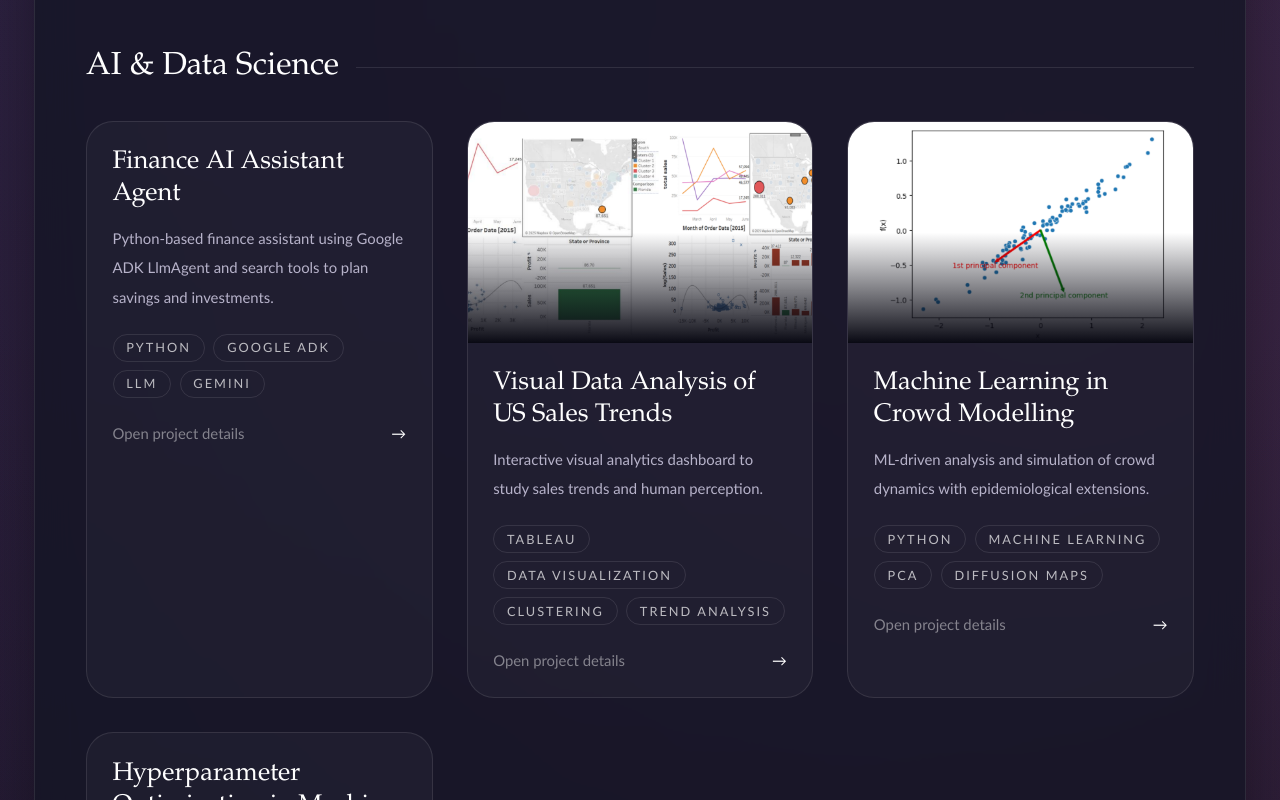
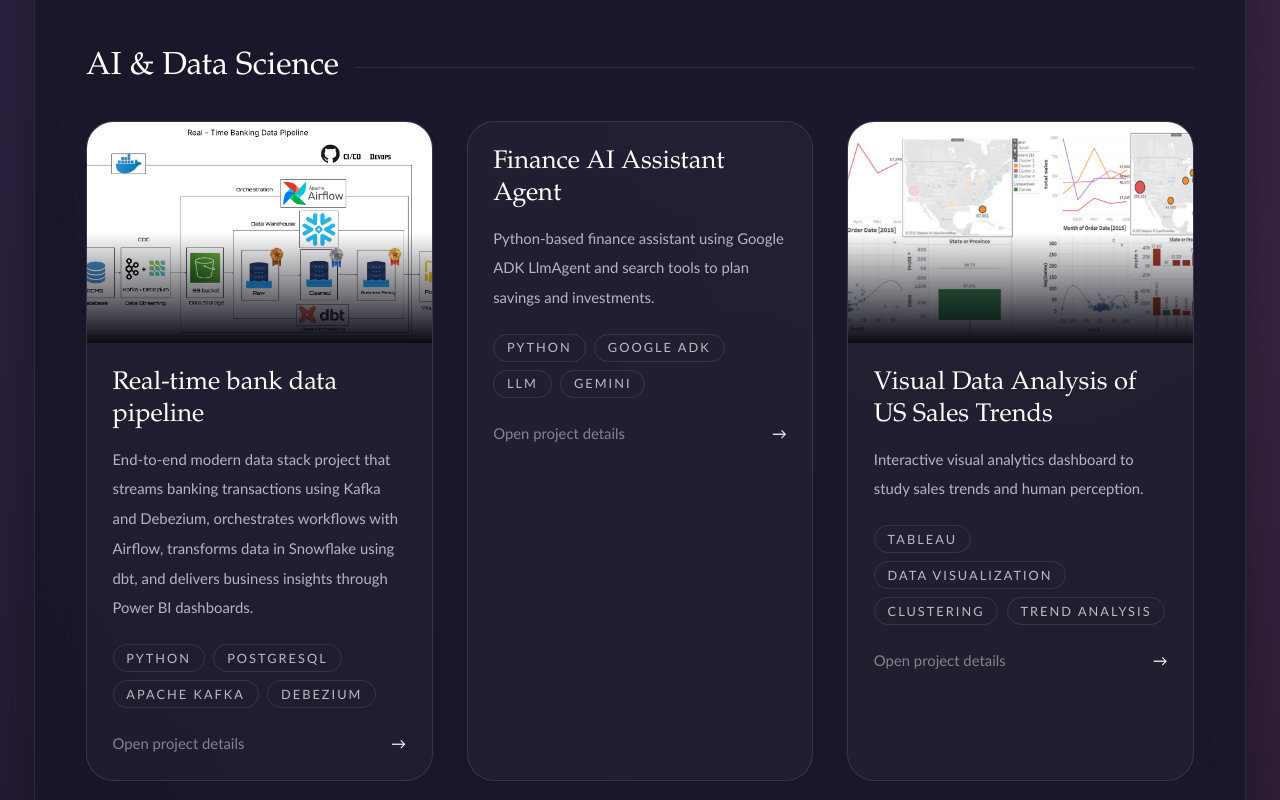
Before and after one commit to Sudharshan07709/my-portfolio, a Next.js app: page / in a window 1280 px wide. Shown: the part 1300-2100 px from the top of the page. Built offline with nearby package versions, Linux system fonts and the light colour scheme.

Commit message:
added new data engg. project

```diff
--- a/data/projects.ts
+++ b/data/projects.ts
@@ -22,6 +22,34 @@
   /* =====================================================
      AI & DATA SCIENCE
      ===================================================== */
+   {
+  id: "Fin-data-pipeline",
+  title: "Real-time bank data pipeline",
+  shortDescription: "End-to-end modern data stack project that streams banking transactions using Kafka and Debezium, orchestrates workflows with Airflow, transforms data in Snowflake using dbt, and delivers business insights through Power BI dashboards.",
+  longDescription:  "Designed and implemented a real-time banking analytics platform using a modern data stack architecture. Synthetic customer, account, and transaction data is generated in PostgreSQL and captured through Change Data Capture (CDC) using Debezium and Apache Kafka. Streaming data is stored in S3-compatible object storage and orchestrated with Apache Airflow into Snowflake. dbt is used to build staging, dimensional, and fact models while maintaining historical records through SCD Type-2 snapshots. The warehouse follows a Bronze–Silver–Gold architecture to transform raw events into business-ready datasets. Power BI dashboards provide insights into customer activity, account performance, transaction trends, and banking KPIs. The project is fully containerized with Docker and includes CI/CD pipelines using GitHub Actions for automated testing and deployment.",
+  tech: [
+     "Python",
+    "PostgreSQL",
+    "Apache Kafka",
+    "Debezium",
+    "Apache Airflow",
+    "Snowflake",
+    "dbt",
+    "Power BI",
+    "MinIO",
+    "Docker",
+    "GitHub Actions",
+    "CI/CD",
+    "Data Warehousing",
+    "CDC",
+    "SCD Type-2",
+    "SQL"
+  ],
+  category: "AI_DATA",
+  github: "https://github.com/Sudharshan07709/fin-data-pipeline",
+  images: ["/projects/fin-data-pipeline/pipeline architecture.png",
+    "/projects/fin-data-pipeline/dashboard.png"]
+},
   {
   id: "finance-ai-agent",
   title: "Finance AI Assistant Agent",
```
Also changed, not shown: public/activities/Vibe coding and automation Workshop/requirements.txt, public/projects/Fin-data-pipeline/dashboard.png (added), public/projects/Fin-data-pipeline/pipeline architecture.png (added).
